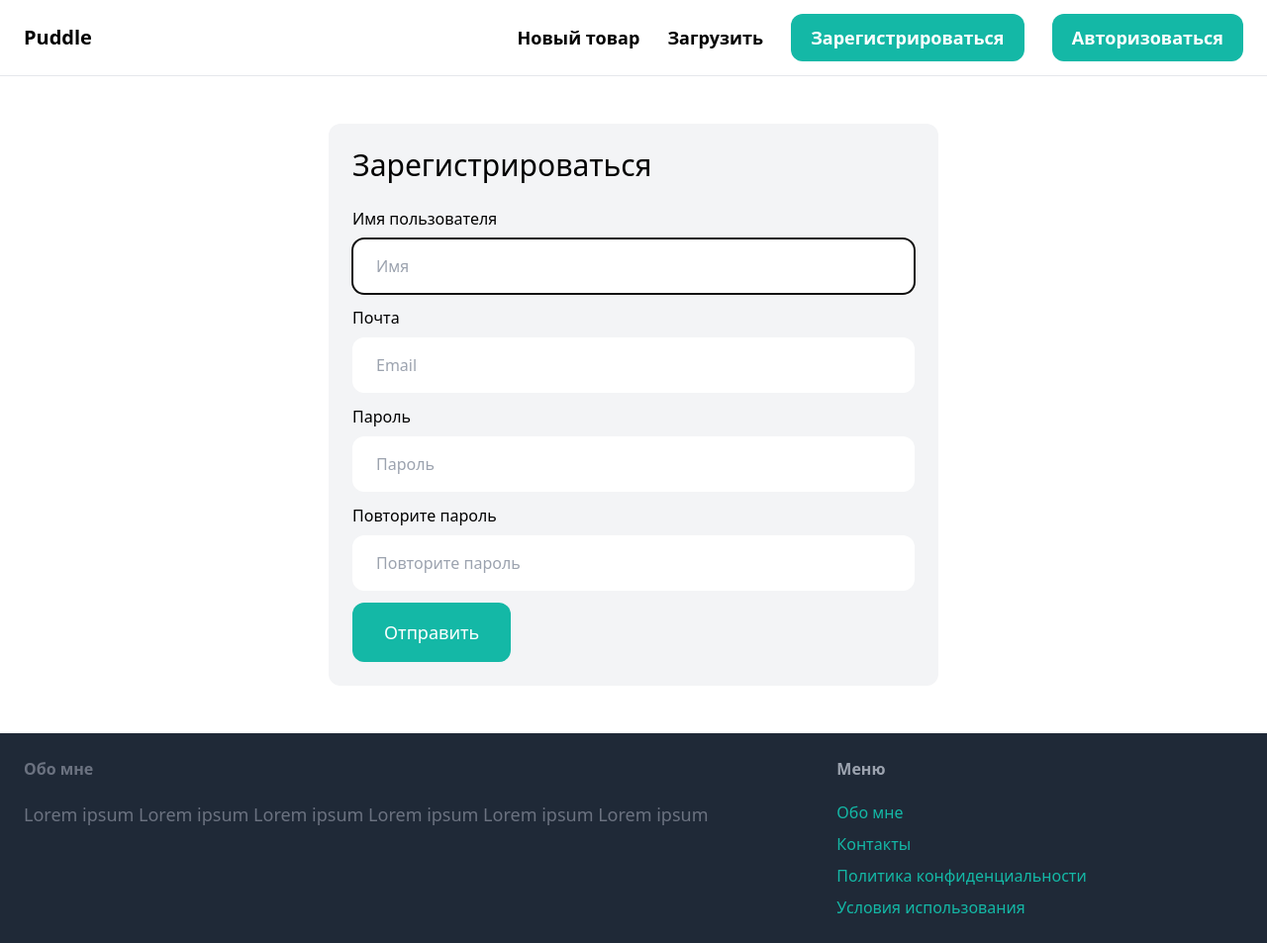
After one commit to SagidKamilov/SimpleMarketplace, a Django app: page /signup/ in a window 1280 px wide. The commit adds this page. Shown: the whole page at 99% size. Run offline with Django 5.2, Linux system fonts and the light colour scheme; some libraries are stand-ins or nearby versions.

Commit message:
Добавил регистрацию и авторизацию

```diff
--- /dev/null
+++ b/puddle/core/forms.py
@@ -0,0 +1,41 @@
+from django import forms
+from django.contrib.auth.forms import UserCreationForm, AuthenticationForm
+from django.contrib.auth.models import User
+
+
+class LoginForm(AuthenticationForm):
+    username = forms.CharField(widget=forms.TextInput(attrs={
+        'placeholder': 'Имя',
+        'class': 'w-full py-4 px-6 rounded-xl'
+    }))
+
+    password = forms.CharField(widget=forms.PasswordInput(attrs={
+        'placeholder': 'Пароль',
+        'class': 'w-full py-4 px-6 rounded-xl'
+    }))
+
+
+class SignupForm(UserCreationForm):
+    class Meta:
+        model = User
+        fields = ('username', 'email', 'password1', 'password2')
+
+    username = forms.CharField(widget=forms.TextInput(attrs={
+        'placeholder': 'Имя',
+        'class': 'w-full py-4 px-6 rounded-xl'
+    }))
+
+    email = forms.CharField(widget=forms.EmailInput(attrs={
+        'placeholder': 'Email',
+        'class': 'w-full py-4 px-6 rounded-xl'
+    }))
+
+    password1 = forms.CharField(widget=forms.PasswordInput(attrs={
+        'placeholder': 'Пароль',
+        'class': 'w-full py-4 px-6 rounded-xl'
+    }))
+
+    password2 = forms.CharField(widget=forms.PasswordInput(attrs={
+        'placeholder': 'Повторите пароль',
+        'class': 'w-full py-4 px-6 rounded-xl'
+    }))
--- a/puddle/core/templates/core/base.html
+++ b/puddle/core/templates/core/base.html
@@ -9,11 +9,17 @@
     <nav class="px-6 py-6 flex justify-between items-center border-b border-gray-200">
         <a href="/" class="text-xl font-semibold">Puddle</a>
         <div class="space-x-6">
-            <a href="#" class="text-lg font-semibold hover:text-gray-500">Новый предмет</a>
+            <a href="#" class="text-lg font-semibold hover:text-gray-500">Новый товар</a>
             <a href="#" class="text-lg font-semibold hover:text-gray-500">Загрузить</a>
 
-            <a href="#" class="px-5 py-3 text-lg font-semibold bg-teal-500 text-white rounded-xl hover:bg-teal-700">Зарегистрироваться</a>
-            <a href="#" class="px-5 py-3 text-lg font-semibold bg-teal-500 text-white rounded-xl hover:bg-gray-500">Авторизоваться</a>
+            {% if request.user.is_authenticated %}
+                <a href="#" class="px-5 py-3 text-lg font-semibold bg-teal-500 text-white rounded-xl hover:bg-teal-700">Корзина</a>
+                <a href="#" class="px-5 py-3 text-lg font-semibold bg-teal-500 text-white rounded-xl hover:bg-gray-500">Площадка</a>
+
+            {% else %}
+                <a href="{% url 'core:signup' %}" class="px-5 py-3 text-lg font-semibold bg-teal-500 text-white rounded-xl hover:bg-teal-700">Зарегистрироваться</a>
+                <a href="{% url 'core:login' %}" class="px-5 py-3 text-lg font-semibold bg-teal-500 text-white rounded-xl hover:bg-gray-500">Авторизоваться</a>
+            {% endif %}
         </div>
     </nav>
     <div class="px-6 py-6">
@@ -31,7 +37,7 @@
             <h3 class="mb-5 font-semibold text-gray-400">Меню</h3>
             <ul class="space-y-2">
                 <li><a href="#" class="text-;g text-teal-500 hover:text-teal-700">Обо мне</a></li>
-                <li><a href="{% url 'contact' %}" class="text-;g text-teal-500 hover:text-teal-700">Контакты</a></li>
+                <li><a href="{% url 'core:contact' %}" class="text-;g text-teal-500 hover:text-teal-700">Контакты</a></li>
                 <li><a href="#" class="text-;g text-teal-500 hover:text-teal-700">Политика конфиденциальности</a></li>
                 <li><a href="#" class="text-;g text-teal-500 hover:text-teal-700">Условия использования</a></li>
             </ul>
--- /dev/null
+++ b/puddle/core/templates/core/signup.html
@@ -0,0 +1,48 @@
+{% extends 'core/base.html' %}
+
+
+{% block title %}Зарегистрироваться{% endblock %}
+
+{% block content %}
+<div class="w-1/2 my-6 mx-auto p-6 bg-gray-100 rounded-xl">
+    <h1 class="mb-6 text-3xl">Зарегистрироваться</h1>
+
+    <form method="post" action=".">
+        {% csrf_token %}
+
+        {{ form.non_field_errors }}
+
+        <div class="mb-3">
+            <label class="inline-block mb-2">Имя пользователя</label><br>
+            {{ form.username }}
+        </div>
+
+        <div class="mb-3">
+            <label class="inline-block mb-2">Почта</label><br>
+            {{ form.email }}
+        </div>
+
+        <div class="mb-3">
+            <label class="inline-block mb-2">Пароль</label><br>
+            {{ form.password1 }}
+        </div>
+
+        <div class="mb-3">
+            <label class="inline-block mb-2">Повторите пароль</label><br>
+            {{ form.password2 }}
+        </div>
+
+        {% if form.errors or form.non_field_errors %}
+            <div class="mb-3 p-6 bg-red-100 rounded-xl">
+                {% for field in form %}
+                    {{ field.errors }}
+                {% endfor %}
+
+                {{ form.non_field_errors }}
+            </div>
+        {% endif %}
+
+        <button class="py-4 px-8 text-lg bg-teal-500 hover:bg-teal-700 rounded-xl text-white">Отправить</button>
+    </form>
+</div>
+{% endblock %}
--- /dev/null
+++ b/puddle/core/urls.py
@@ -0,0 +1,15 @@
+from django.contrib.auth import views as auth_views
+from django.urls import path
+
+from . import views
+from .forms import LoginForm
+
+app_name = 'core'
+
+
+urlpatterns = [
+    path('', views.index, name='index'),
+    path('contact/', views.contact, name='contact'),
+    path('signup/', views.signup, name='signup'),
+    path('login/', auth_views.LoginView.as_view(template_name='core/login.html', authentication_form=LoginForm), name='login')
+]
--- a/puddle/core/views.py
+++ b/puddle/core/views.py
@@ -1,6 +1,8 @@
-from django.shortcuts import render
+from django.shortcuts import render, redirect
 
 from item.models import Category, Item
+
+from .forms import SignupForm
 
 
 def index(request):
@@ -15,3 +17,19 @@ def index(request):
 
 def contact(request):
     return render(request, "core/contact.html")
+
+
+def signup(request):
+    if request.method == 'POST':
+        form = SignupForm(request.POST)
+
+        if form.is_valid():
+            form.save()
+
+            return redirect('/login/')
+    else:
+        form = SignupForm()
+
+    return render(request, 'core/signup.html', {
+        'form': form
+    })
--- a/puddle/puddle/settings.py
+++ b/puddle/puddle/settings.py
@@ -26,6 +26,10 @@ SECRET_KEY = 'django-insecure-^$yyzsrnkxg^0d9ih#0!=v5q3w^-+ospvn1g0-&!)nji6vtmu%
 DEBUG = True
 
 ALLOWED_HOSTS = []
+
+LOGIN_URL = '/login/'
+LOGIN_REDIRECT_URL = '/'
+LOGOUT_REDIRECT_URL = '/'
 
 
 # Application definition
--- a/puddle/puddle/urls.py
+++ b/puddle/puddle/urls.py
@@ -3,11 +3,9 @@ from django.conf.urls.static import static
 from django.contrib import admin
 from django.urls import path, include
 
-from core.views import index, contact
 
 urlpatterns = [
     path('admin/', admin.site.urls),
-    path('', index, name='index'),
+    path('', include('core.urls')),
     path('items/', include('item.urls')),
-    path('contact/', contact, name='contact')
 ] + static(settings.MEDIA_URL, document_root=settings.MEDIA_ROOT)
```
Also changed, not shown: puddle/core/templates/core/login.html (added, +38 -0 lines), puddle/db.sqlite3.
